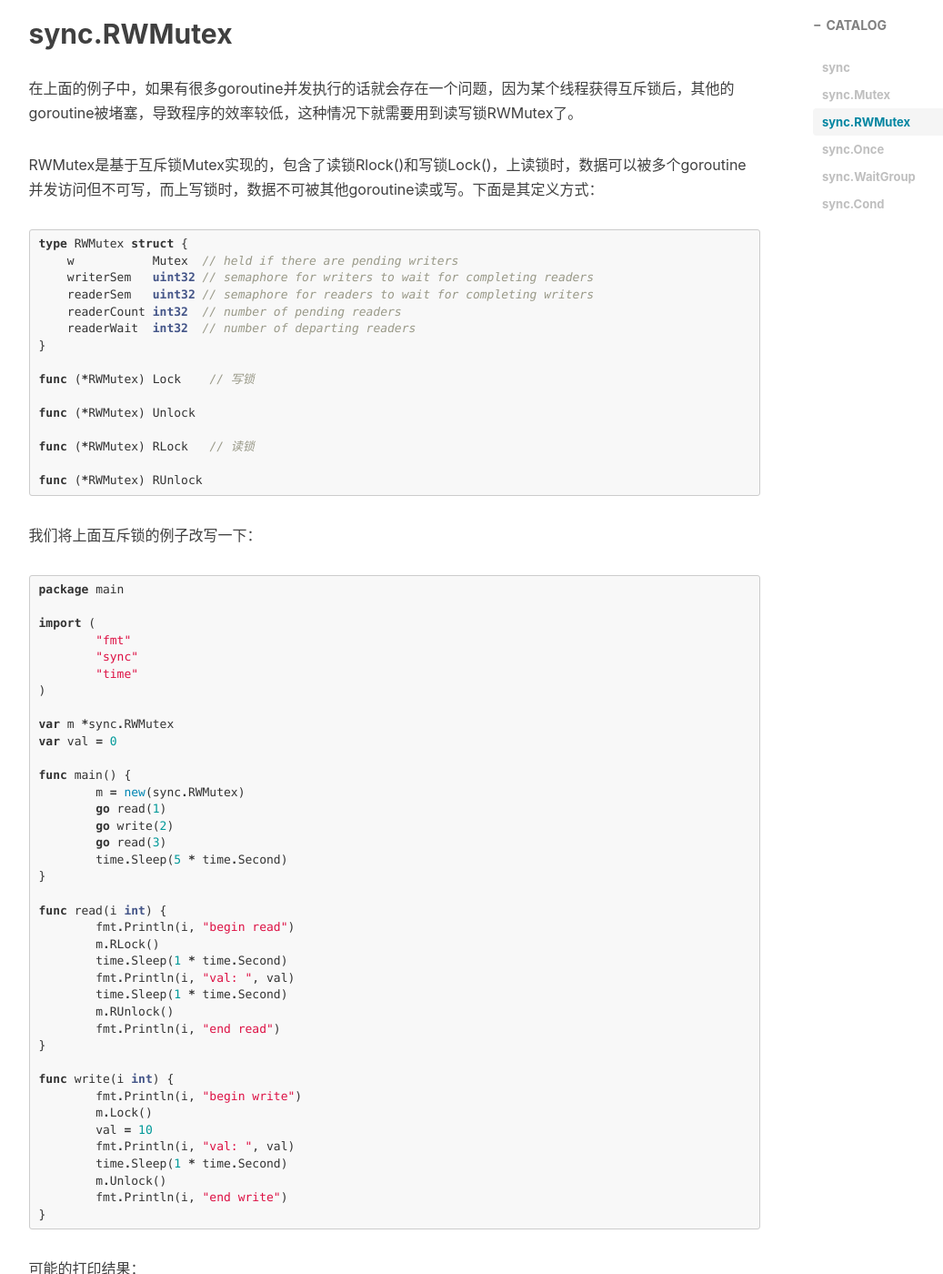
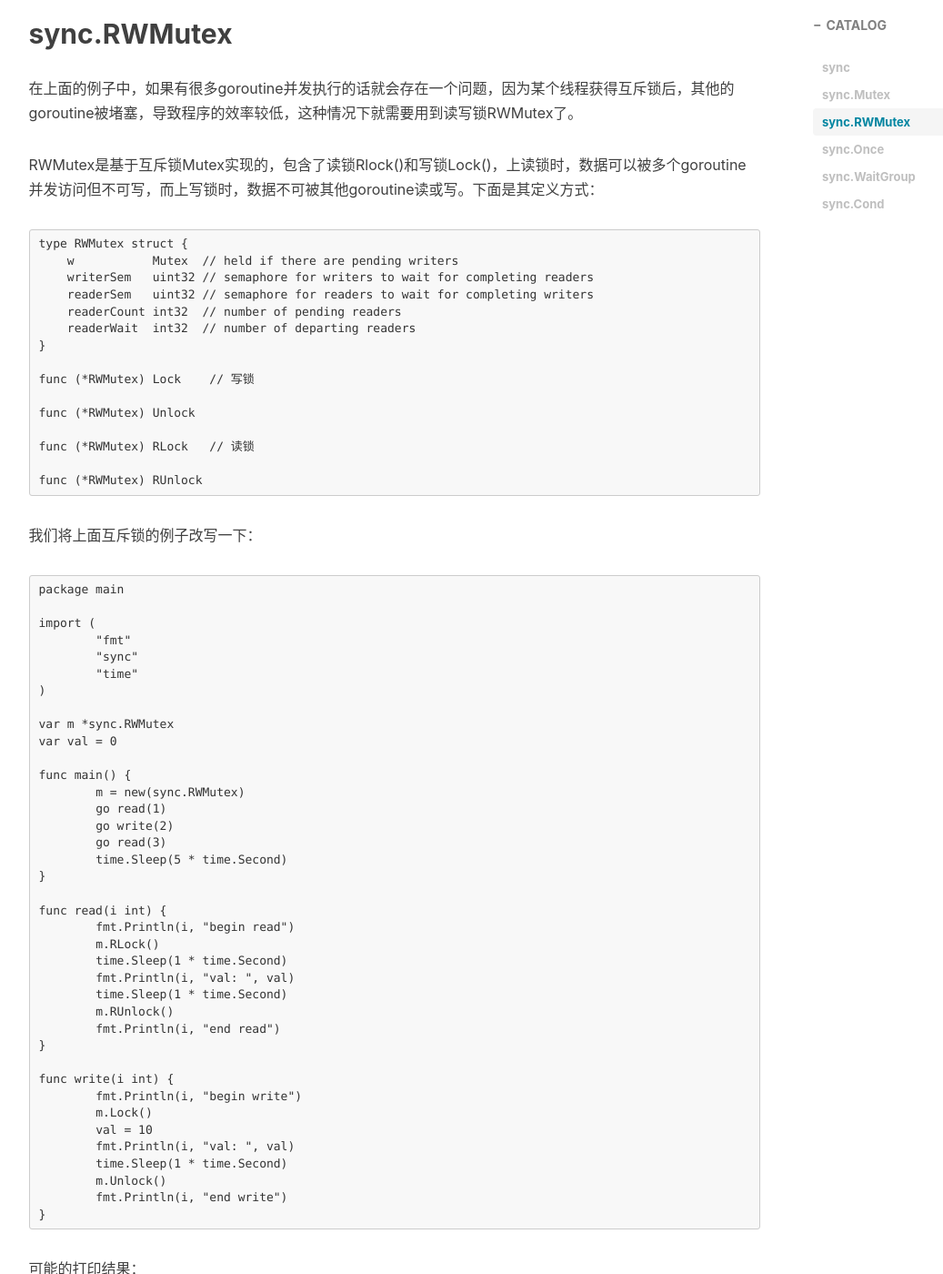
Before and after one commit to fengh0409/fengh0409.github.io, a Jekyll site: the page built from _posts/2017-06-12-the-lock-in-go.markdown, in a window 1280 px wide and 1400 px high, scrolled down 1826 px. Shown: the whole window at 91% size, without its empty margins (136-1173 px from the left). Built offline with Jekyll 4.4.1, drawn with Linux system fonts in a browser that asks for light colours; nearby versions of some CDN libraries; comment, search, counter and statistics services are not loaded; some of the changed text lies outside the part shown.

Commit message:
Update 2017-06-12-the-lock-in-go.markdown

````diff
--- a/_posts/2017-06-12-the-lock-in-go.markdown
+++ b/_posts/2017-06-12-the-lock-in-go.markdown
@@ -17,7 +17,7 @@ go语言中的锁机制是通过自带的sync包来实现的，该包包含了
 
 ## sync.Mutex
 Mutex是互斥锁，其定义方式很简单，先是定义了一个Mutex类型结构体，然后该类型实现了Lock()和Unlock()两个方法。
-```go
+```
 type Mutex struct {
     state int32
     sema  uint32
@@ -29,7 +29,7 @@ func (m *Mutex) Unlock()
 ```
 
 当一个变量被上了互斥锁后，其他访问该变量的线程会被堵塞，不可对该变量进行读写操作，直到锁被释放。下面是一个互斥锁的例子：
-```go
+```
 package main
 
 import (
@@ -58,7 +58,7 @@ func read(i int) {
 
 main函数里启了两个goroutine，调了两次read函数，无论哪个goroutine先执行，先调用read函数的会先获得互斥锁，而另一个goroutine在获取互斥锁时发现已经被占用了，其必须等待互斥锁被释放后才能获得该线程内的互斥锁，所以程序打印结果只会是以下两种:
 
-```go
+```
 1 begin lock
 2 begin lock
 1 in lock
@@ -81,7 +81,7 @@ main函数里启了两个goroutine，调了两次read函数，无论哪个gorout
 在上面的例子中，如果有很多goroutine并发执行的话就会存在一个问题，因为某个线程获得互斥锁后，其他的goroutine被堵塞，导致程序的效率较低，这种情况下就需要用到读写锁RWMutex了。
 
 RWMutex是基于互斥锁Mutex实现的，包含了读锁Rlock()和写锁Lock()，上读锁时，数据可以被多个goroutine并发访问但不可写，而上写锁时，数据不可被其他goroutine读或写。下面是其定义方式：
-```go
+```
 type RWMutex struct {
     w           Mutex  // held if there are pending writers
     writerSem   uint32 // semaphore for writers to wait for completing readers
@@ -100,7 +100,7 @@ func (*RWMutex) RUnlock
 ```
 
 我们将上面互斥锁的例子改写一下：
-```go
+```
 package main
 
 import (
@@ -142,7 +142,7 @@ func write(i int) {
 ```
 
 可能的打印结果：
-```go
+```
 2 begin write
 3 begin read
 1 begin read
@@ -160,7 +160,7 @@ func write(i int) {
 
 ## sync.Once
 某些情况下，多个goroutine并发执行时，我们希望goroutine中的某个函数只执行一次，这时候用Once就非常方便了。其定义方式如下：
-```go
+```
 type Once struct {
     m    Mutex
     done uint32
@@ -169,7 +169,7 @@ type Once struct {
 func (o *Once) Do(f func())
 ```
 该类型也是基于Mutex实现的，因为只会调用一次，其作用类似于init初始化函数，也往往用于初始化操作，请看下面的例子：
-```go
+```
 package main
 
 import (
@@ -193,14 +193,14 @@ func read() {
 }
 ```
 打印结果：
-```go
+```
 1
 ```
 最终只会打印出一次1。
 
 ## sync.WaitGroup
 WaitGroup用于等待一组goroutine执行完成，主线程调用Add方法来设置要等待的goroutine数量，每个goroutine运行后会调用Done方法，同时Wait方法会一直堵塞直到所有goroutine执行完成。
-```go
+```
 type WaitGroup struct {
     // contains filtered or unexported fields
 }
@@ -213,7 +213,7 @@ func (wg *WaitGroup) Wait()
 ```
 
 我们结合下面的例子来看看它是如何实现的：
-```go
+```
 package main
 
 import (
@@ -255,7 +255,7 @@ WaitGroup中存在一个计数器，其原理其实是通过这个计数器来
 上述例子中，main函数执行时，Wait会一直堵塞，for循环开始都会调用一次Add(1)，使计数器加一，每个goroutine执行完成后会调用Done，使计数器减一，这个Done其实是调用了Add(-1)，大家可以查看下源码。这样，整个for循环跑完后计数器的值肯定是0，也就是说所有goroutine执行完了，然后堵塞的Wait会被释放，后面的程序会继续执行。
 
 根据以上结论，我们也可以将wg.Add()写在for循环外面：
-```go
+```
 func main() {
     var wg sync.WaitGroup
     var str = []string{
@@ -279,7 +279,7 @@ func main() {
 ```
 
 打印结果：
-```go
+```
 Hello, World
 Hello, Go
 Bye, PHP
@@ -287,7 +287,7 @@ Bye, PHP
 
 ## sync.Cond
 Cond的作用和WaitGroup是一样的，都是让goroutine堵塞，不同的是WaitGroup是被动堵塞，所有goroutine跑完后，wait会自动释放，而Cond是主动堵塞，我们必须给cond发送一个信号，来通知wait释放。
-```go
+```
 type Cond struct {
     noCopy noCopy
 
@@ -308,7 +308,7 @@ func (c *Cond) Wait()
 ```
 
 通过Cond的定义方式可以看到，通过调用NewCond函数来获得一个Cond对象，每个Cond都关联一个Locker L（通常是一个\*Mutex或\*RWMutex），在更改条件和调用Wait方法时必须持有该Locker。
-```go
+```
 package main
 
 import (
@@ -338,7 +338,7 @@ func main() {
 }
 ```
 这里的cond.Signal()就是用来发送一个信号给Wait来通知其释放的，sync.Cond还有一个BroadCast方法，用来通知释放所有堵塞的gouroutine。
-```go
+```
 package main
 
 import (
````
